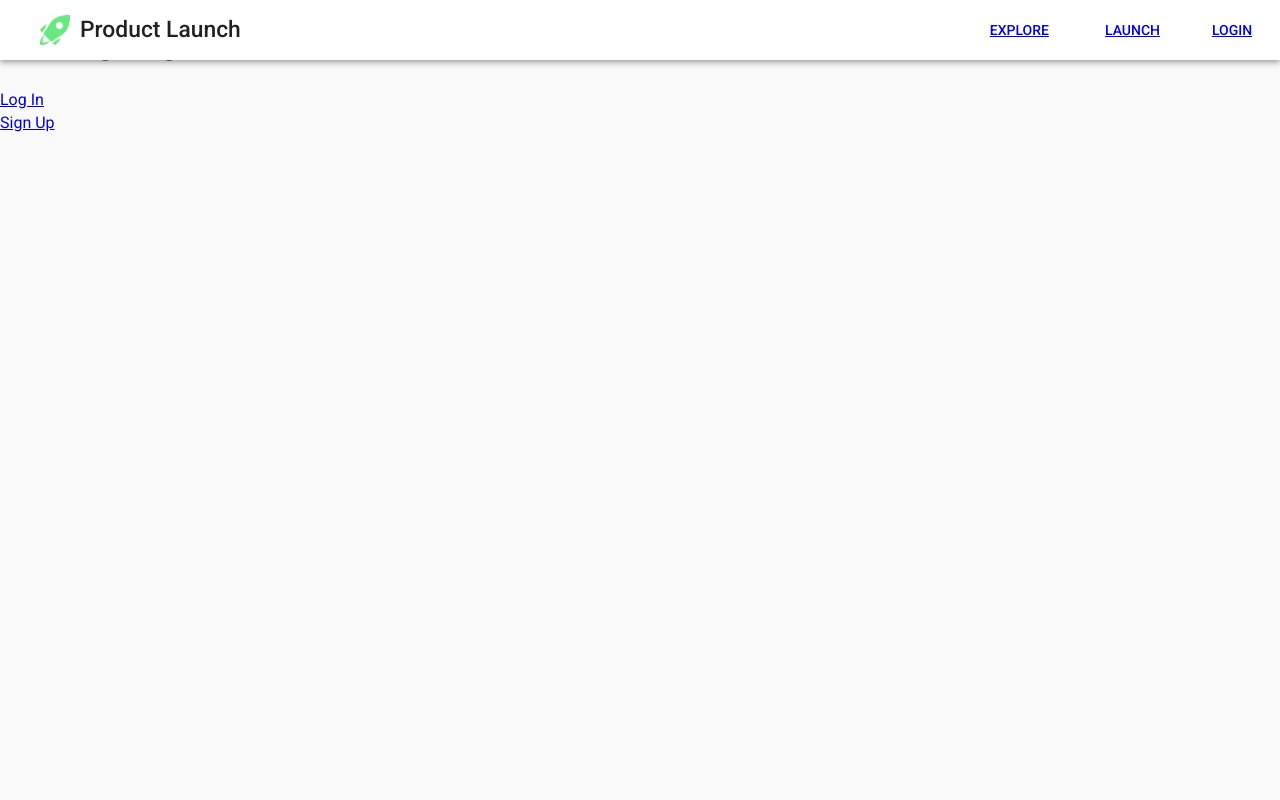
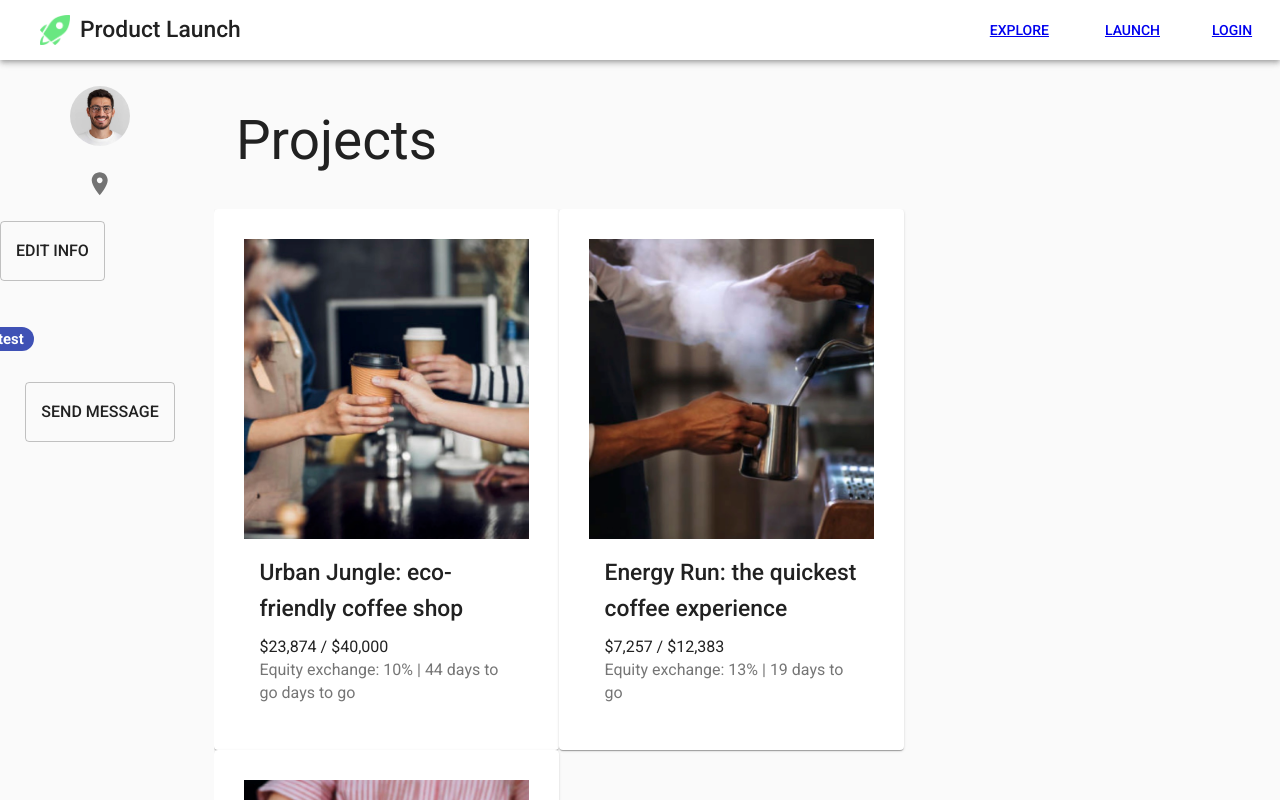
Before and after one commit to hatchways/team-latte, a React (Create React App) app in the folder client/: page / in a window 1280 px wide. Shown: the top 800 px of the page. Built offline with nearby package versions, Linux system fonts and the light colour scheme; sample sign-in values are in the browser's storage; a web font is replaced by a local one.

Commit message:
Update App.js
prettier App.js,
changed landing page to point to a protected profilepage.

```diff
--- a/client/src/App.js
+++ b/client/src/App.js
@@ -3,7 +3,6 @@ import { MuiThemeProvider } from "@material-ui/core";
 import { BrowserRouter, Route, Redirect } from "react-router-dom";
 import { theme } from "./themes/theme";
 import "./App.css";
-import Landing from "./pages/Landingpage";
 import Navbar from "./pages/navBar";
 import Signup from "./pages/register";
 import Login from "./pages/login";
@@ -13,24 +12,27 @@ import Explore from "./pages/explore";
 import Launch from "./pages/launch";
 import ProfilePage from "./pages/Profile";
 
-
-const ProtectedRoute = ({component: Component, ...rest }) =>(
-  <Route {...rest} render={(props) => (
-    (window.sessionStorage.getItem('AuthToken'))
-    ? <Component {...props} />
-    : <Redirect to='/login'/>
-  )} />
+const ProtectedRoute = ({ component: Component, ...rest }) => (
+  <Route
+    {...rest}
+    render={props =>
+      window.sessionStorage.getItem("AuthToken") ? (
+        <Component {...props} />
+      ) : (
+        <Redirect to="/login" />
       )
-
+    }
+  />
+);
 
 function App() {
   return (
     <MuiThemeProvider theme={theme}>
       <BrowserRouter>
-          <Route exact path="/" component={Landing} />
+        <ProtectedRoute exact path="/" component={ProfilePage} />
         <Route path="/" component={Navbar} />
-          <Route path='/login' component={Login} />
-          <Route path='/signup' component={Signup} />
+        <Route path="/login" component={Login} />
+        <Route path="/signup" component={Signup} />
         <Route path="/profile/" component={ProfilePage} />
         <Route path="/create" component={CreateForm} />
         <ProtectedRoute path="/edit" component={EditForm} />
```
Lines whose indentation alone changed are shown as unchanged.
